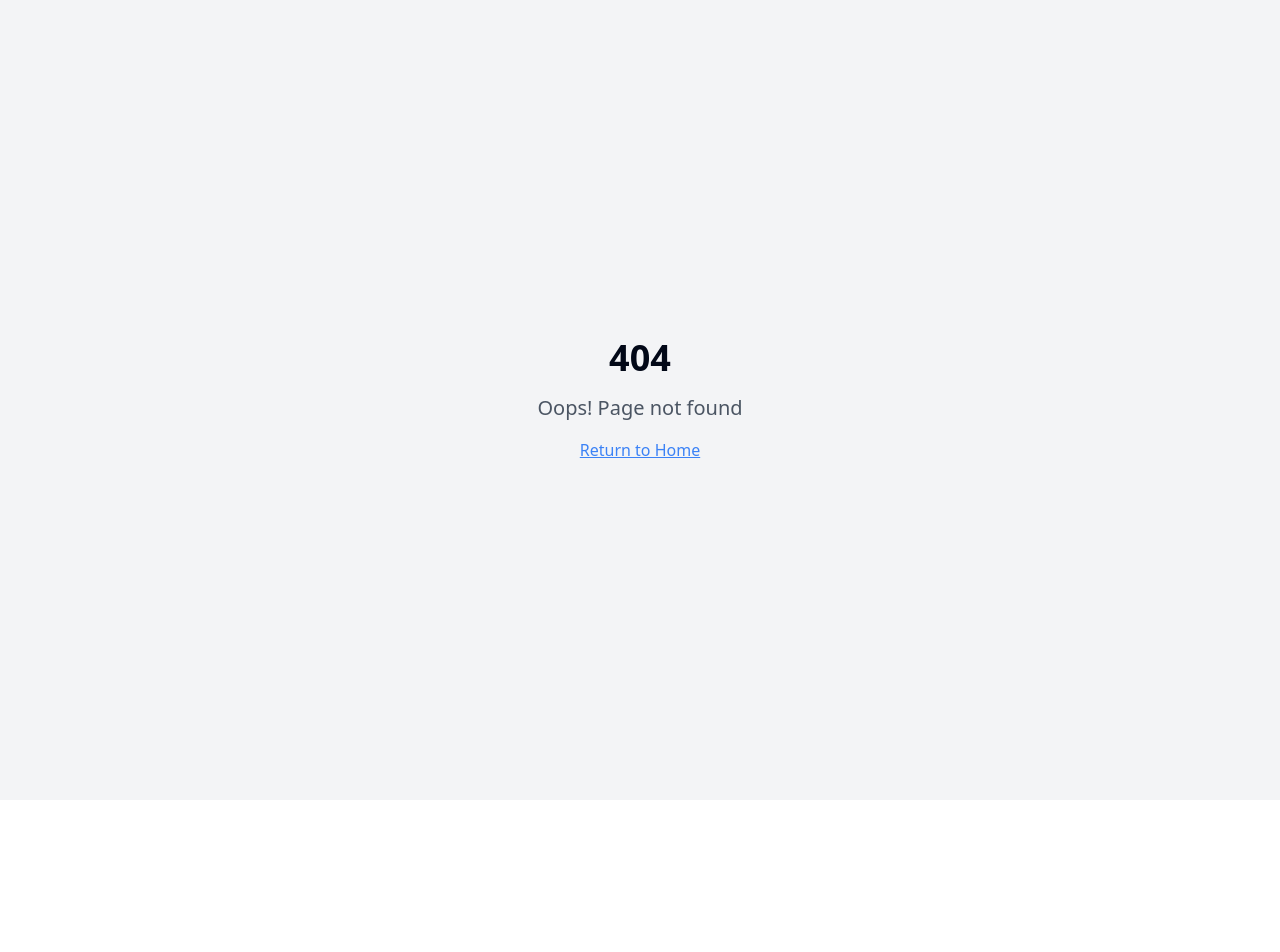
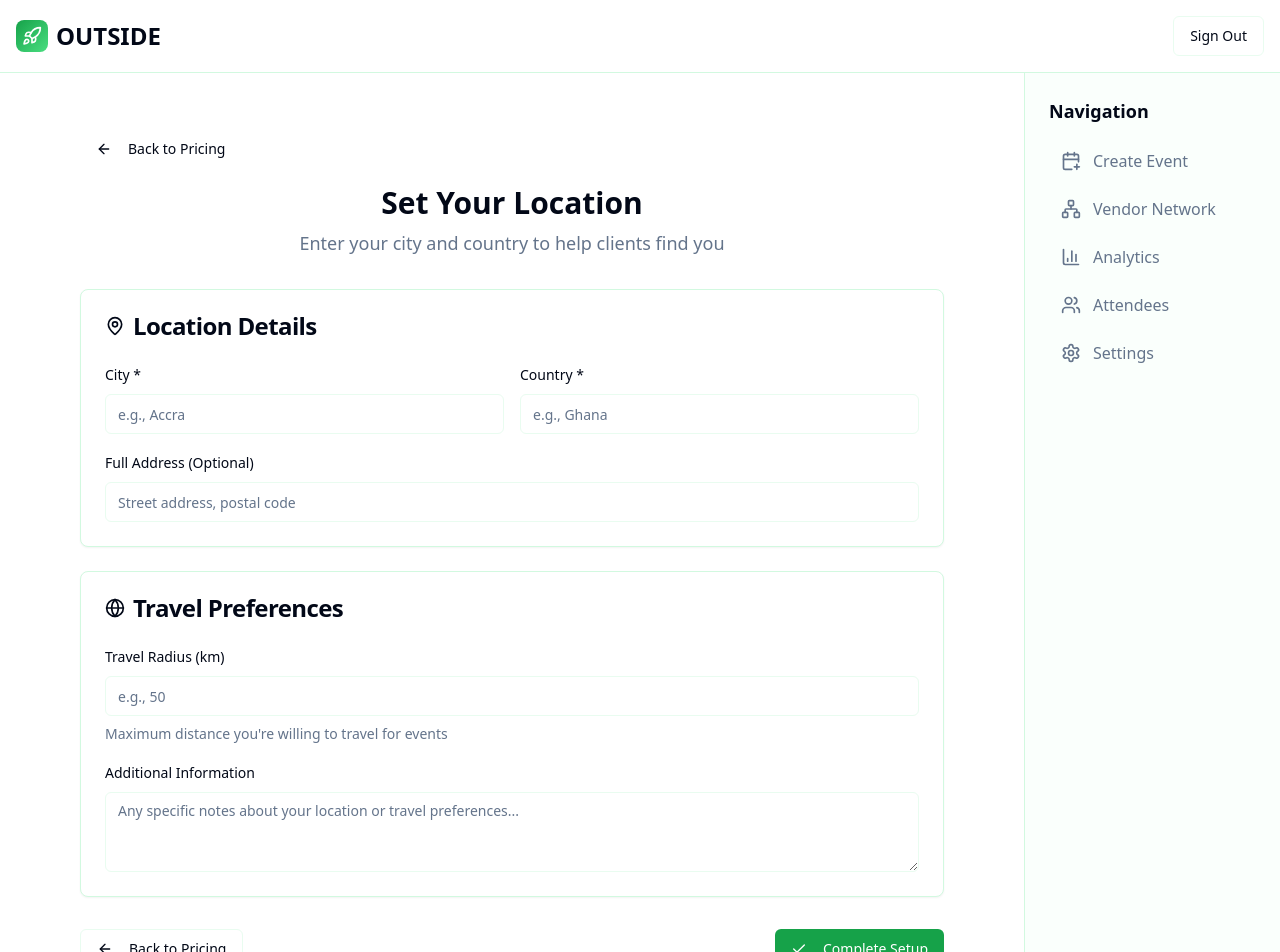
Before and after one commit to pinaflo/eventease-orchestra-platform, a React (Vite) app: page /dashboard/vendor-location in a window 1280 px wide. Before the commit this address had no page. Shown: the top 952 px of the page. Before the commit the page ends 800 px from the top, so only its background shows below. Built offline with nearby package versions, Linux system fonts and the light colour scheme.

Commit message:
Add Set Location page
Created `src/pages/EventVendorLocation.tsx` for vendors to set their city and country. Added its route to `src/App.tsx` and updated `src/pages/EventVendorPricing.tsx` with a "Next: Set Location" button.

```diff
--- a/src/App.tsx
+++ b/src/App.tsx
@@ -20,6 +20,7 @@ import EventVendorAvailability from "./pages/EventVendorAvailability";
 import EventVendorGallery from "./pages/EventVendorGallery";
 import EventVendorVideos from "./pages/EventVendorVideos";
 import EventVendorPricing from "./pages/EventVendorPricing";
+import EventVendorLocation from "./pages/EventVendorLocation";
 
 const queryClient = new QueryClient();
 
@@ -40,6 +41,7 @@ const App = () => (
             <Route path="vendor-gallery" element={<EventVendorGallery />} />
             <Route path="vendor-videos" element={<EventVendorVideos />} />
             <Route path="vendor-pricing" element={<EventVendorPricing />} />
+            <Route path="vendor-location" element={<EventVendorLocation />} />
             <Route path="event-pricing" element={<EventPricing />} />
             <Route path="event-host" element={<EventHost />} />
             <Route path="event-agenda" element={<EventAgenda />} />
--- /dev/null
+++ b/src/pages/EventVendorLocation.tsx
@@ -0,0 +1,160 @@
+import { useState } from "react";
+import { useNavigate } from "react-router-dom";
+import { Button } from "@/components/ui/button";
+import { Card, CardContent, CardHeader, CardTitle } from "@/components/ui/card";
+import { Input } from "@/components/ui/input";
+import { Label } from "@/components/ui/label";
+import { Textarea } from "@/components/ui/textarea";
+import { toast } from "@/hooks/use-toast";
+import { MapPin, Globe, ArrowLeft, Check } from "lucide-react";
+
+const EventVendorLocation = () => {
+  const navigate = useNavigate();
+  const [formData, setFormData] = useState({
+    city: "",
+    country: "",
+    address: "",
+    travelRadius: "",
+    additionalInfo: ""
+  });
+
+  const handleInputChange = (field: string, value: string) => {
+    setFormData(prev => ({ ...prev, [field]: value }));
+  };
+
+  const handleSubmit = () => {
+    if (!formData.city || !formData.country) {
+      toast({
+        title: "Missing Information",
+        description: "Please enter both city and country.",
+        variant: "destructive",
+      });
+      return;
+    }
+
+    toast({
+      title: "Location Settings Saved",
+      description: "Your location information has been updated successfully.",
+    });
+
+    // Navigate to vendor network or dashboard
+    navigate("/dashboard/vendor-network");
+  };
+
+  const handleBack = () => {
+    navigate("/dashboard/vendor-pricing");
+  };
+
+  return (
+    <div className="container mx-auto px-4 py-8 max-w-4xl">
+      <div className="mb-8">
+        <Button
+          variant="ghost"
+          onClick={handleBack}
+          className="mb-4"
+        >
+          <ArrowLeft className="w-4 h-4 mr-2" />
+          Back to Pricing
+        </Button>
+
+        <div className="text-center">
+          <h1 className="text-3xl font-bold mb-2">Set Your Location</h1>
+          <p className="text-muted-foreground text-lg">
+            Enter your city and country to help clients find you
+          </p>
+        </div>
+      </div>
+
+      <div className="space-y-6">
+        {/* Basic Location */}
+        <Card>
+          <CardHeader>
+            <CardTitle className="flex items-center gap-2">
+              <MapPin className="w-5 h-5" />
+              Location Details
+            </CardTitle>
+          </CardHeader>
+          <CardContent className="space-y-4">
+            <div className="grid grid-cols-1 md:grid-cols-2 gap-4">
+              <div className="space-y-2">
+                <Label htmlFor="city">City *</Label>
+                <Input
+                  id="city"
+                  placeholder="e.g., Accra"
+                  value={formData.city}
+                  onChange={(e) => handleInputChange("city", e.target.value)}
+                />
+              </div>
+              <div className="space-y-2">
+                <Label htmlFor="country">Country *</Label>
+                <Input
+                  id="country"
+                  placeholder="e.g., Ghana"
+                  value={formData.country}
+                  onChange={(e) => handleInputChange("country", e.target.value)}
+                />
+              </div>
+            </div>
+            <div className="space-y-2">
+              <Label htmlFor="address">Full Address (Optional)</Label>
+              <Input
+                id="address"
+                placeholder="Street address, postal code"
+                value={formData.address}
+                onChange={(e) => handleInputChange("address", e.target.value)}
+              />
+            </div>
+          </CardContent>
+        </Card>
+
+        {/* Travel Preferences */}
+        <Card>
+          <CardHeader>
+            <CardTitle className="flex items-center gap-2">
+              <Globe className="w-5 h-5" />
+              Travel Preferences
+            </CardTitle>
+          </CardHeader>
+          <CardContent className="space-y-4">
+            <div className="space-y-2">
+              <Label htmlFor="travelRadius">Travel Radius (km)</Label>
+              <Input
+                id="travelRadius"
+                type="number"
+                placeholder="e.g., 50"
+                value={formData.travelRadius}
+                onChange={(e) => handleInputChange("travelRadius", e.target.value)}
+              />
+              <p className="text-sm text-muted-foreground">
+                Maximum distance you're willing to travel for events
+              </p>
+            </div>
+            <div className="space-y-2">
+              <Label htmlFor="additionalInfo">Additional Information</Label>
+              <Textarea
+                id="additionalInfo"
+                placeholder="Any specific notes about your location or travel preferences..."
+                value={formData.additionalInfo}
+                onChange={(e) => handleInputChange("additionalInfo", e.target.value)}
+                rows={3}
+              />
+            </div>
+          </CardContent>
+        </Card>
+      </div>
+
+      <div className="flex justify-between mt-8">
+        <Button variant="outline" onClick={handleBack}>
+          <ArrowLeft className="w-4 h-4 mr-2" />
+          Back to Pricing
+        </Button>
+        <Button onClick={handleSubmit} className="bg-primary hover:bg-primary/90">
+          <Check className="w-4 h-4 mr-2" />
+          Complete Setup
+        </Button>
+      </div>
+    </div>
+  );
+};
+
+export default EventVendorLocation;
--- a/src/pages/EventVendorPricing.tsx
+++ b/src/pages/EventVendorPricing.tsx
@@ -58,7 +58,7 @@ const EventVendorPricing = () => {
 
   const handleNext = () => {
     handleSubmit();
-    navigate("/dashboard");
+    navigate("/dashboard/vendor-location");
   };
 
   return (
@@ -306,7 +306,7 @@ const EventVendorPricing = () => {
             Previous: Service Videos
           </Button>
           <Button onClick={handleNext}>
-            Complete Setup
+            Next: Location
           </Button>
         </div>
       </div>
```
